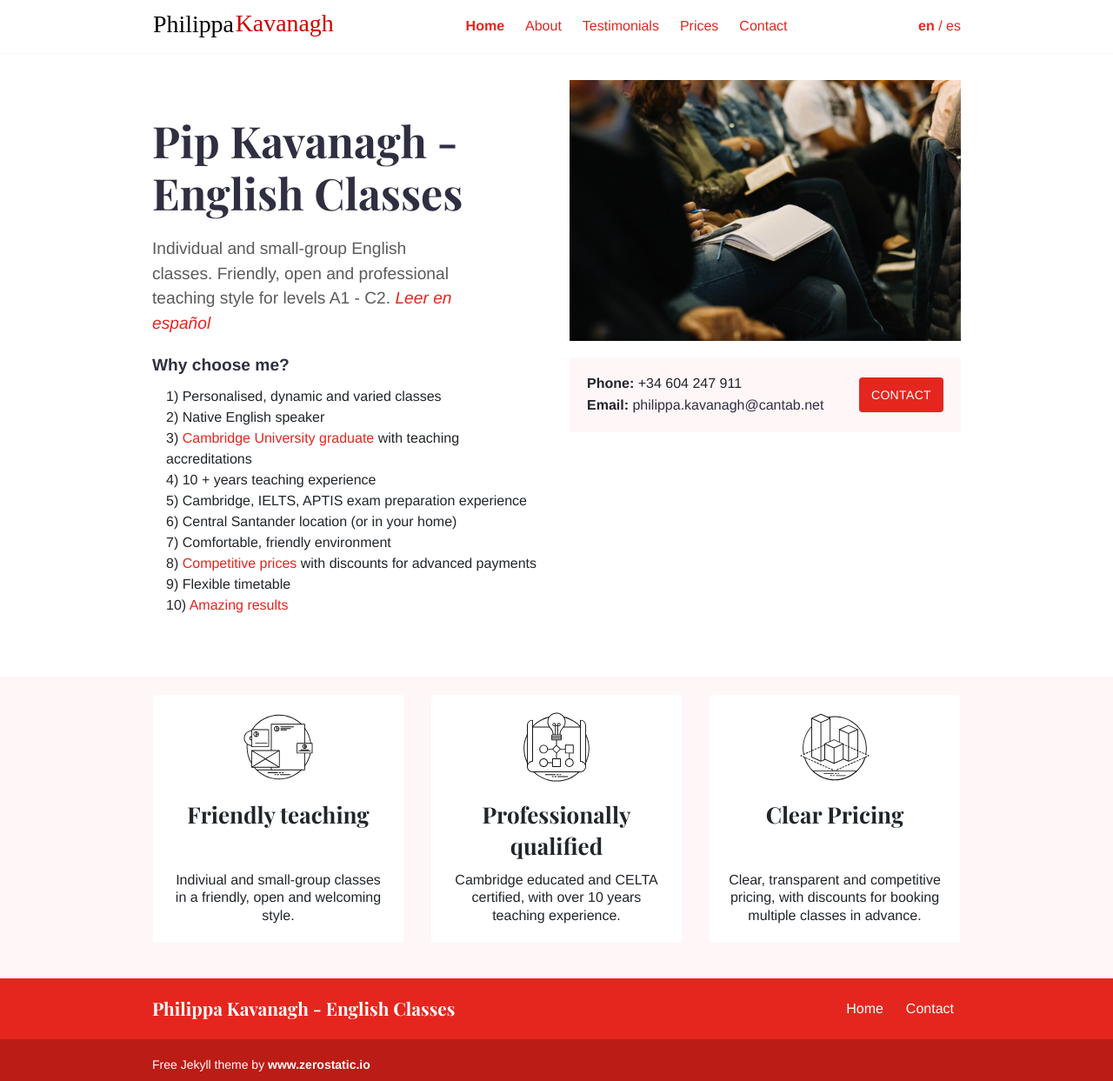
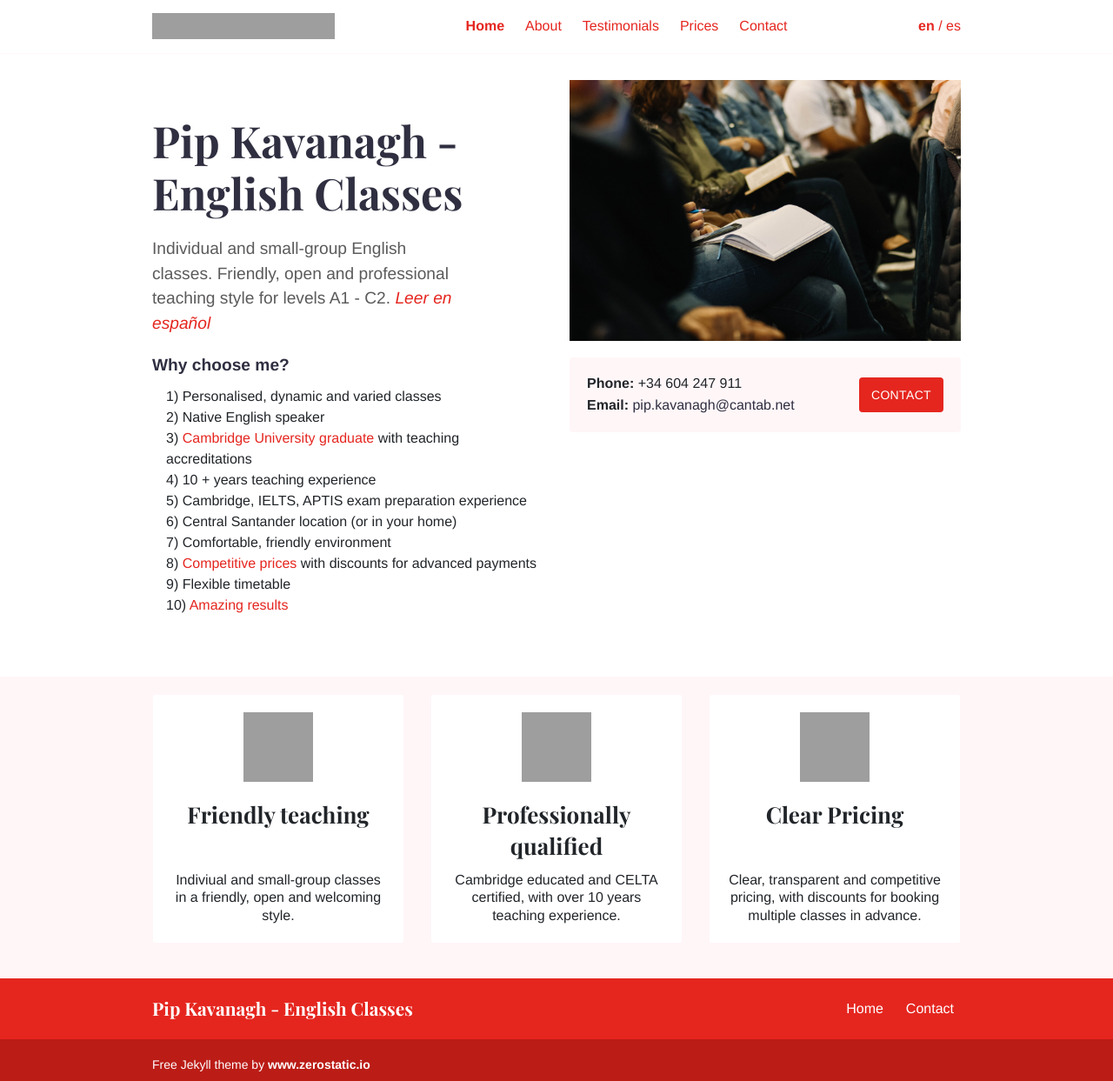
Before and after one commit to pipkav/pipkav.github.io, a Jekyll site: the page built from index.md, in a window 1280 px wide. Shown: the whole page at 87% size. Built offline with Jekyll 4.4.1, drawn with Linux system fonts in a browser that asks for light colours; grey boxes are pictures that could not be loaded.

Commit message:
Fixed logo images

```diff
--- a/_config.yml
+++ b/_config.yml
@@ -1,6 +1,6 @@
 baseurl: '/'
 permalink: pretty
-title: 'Philippa Kavanagh - English Classes'
+title: 'Pip Kavanagh - English Classes'
 
 languages: ["en", "es"]
 default_lang: "en"
@@ -9,8 +9,8 @@ logo:
   mobile: "images/logo/name-mobile.svg"
   mobile_height: "32px"
   mobile_width: "32px"
-  desktop: "images/logo/name1.svg"
-  desktop_height: "26px"
+  desktop: "images/logo/name2.svg"
+  desktop_height: "30px"
   desktop_width: "210px"
 
 home:
--- a/_data/contact.yml
+++ b/_data/contact.yml
@@ -1,3 +1,3 @@
-email: 'philippa.kavanagh@cantab.net'
+email: 'pip.kavanagh@cantab.net'
 phone: '+34 604 247 911'
 contact_button_link: 'contact'
--- a/_data/features.json
+++ b/_data/features.json
@@ -3,7 +3,7 @@
     "title": "Friendly teaching",
     "description": "Indiviual and small-group classes in a friendly, open and welcoming style.",
     "image": {
-      "url": "images/features/noun_branding_1885335.svg",
+      "url": "images/features/group-team-svgrepo-com.svg",
       "width": 80,
       "height": 80
     }
@@ -12,7 +12,7 @@
     "title": "Professionally qualified",
     "description": "Cambridge educated and CELTA certified, with over 10 years teaching experience.",
     "image": {
-      "url": "images/features/noun_The Process_1885341.svg",
+      "url": "images/features/certificate-svgrepo-com.svg",
       "width": 80,
       "height": 80
     }
@@ -21,7 +21,7 @@
     "title": "Clear Pricing",
     "description": "Clear, transparent and competitive pricing, with discounts for booking multiple classes in advance.",
     "image": {
-      "url": "images/features/noun_3d modeling_1885342.svg",
+      "url": "images/features/glass-wall-svgrepo-com.svg",
       "width": 80,
       "height": 80
     }
```
Also changed, not shown: images/features/noun_3d modeling_1885342.svg (deleted), images/features/noun_The Process_1885341.svg (deleted), images/features/noun_branding_1885335.svg (deleted).
